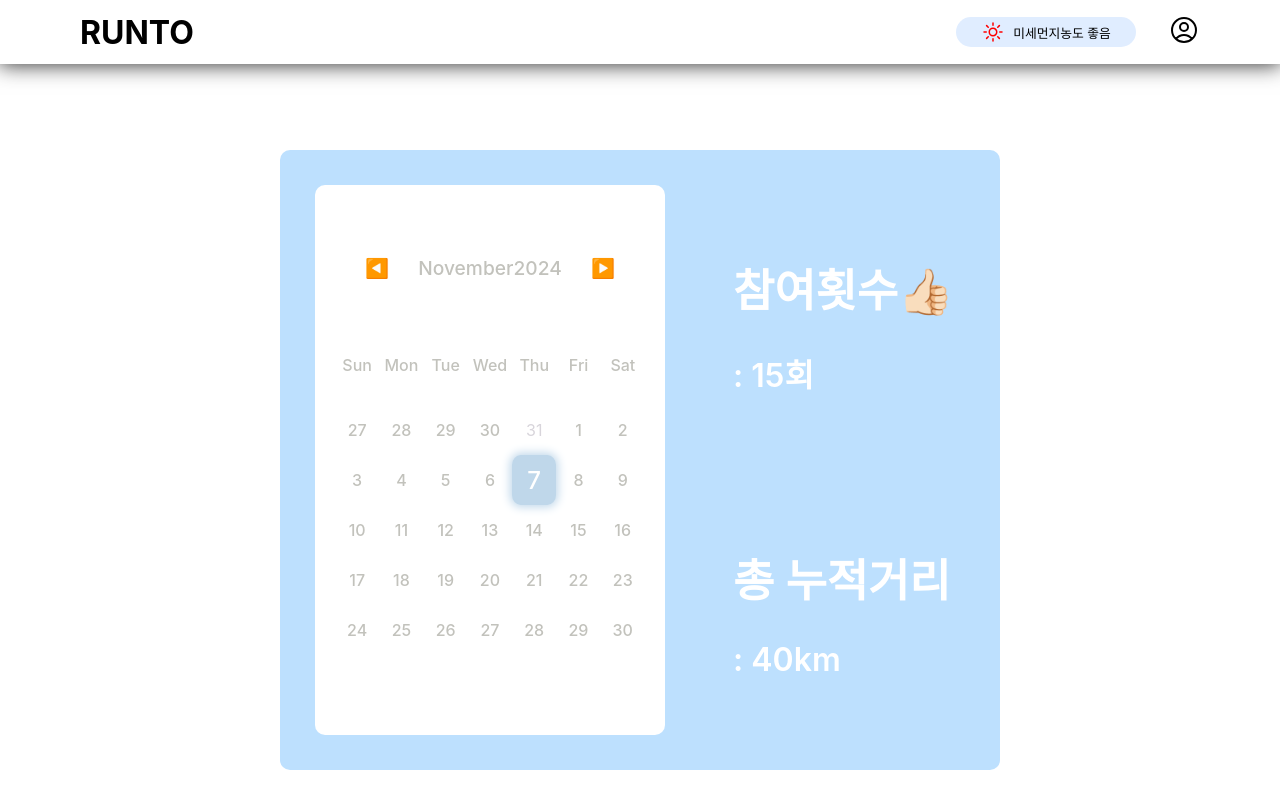
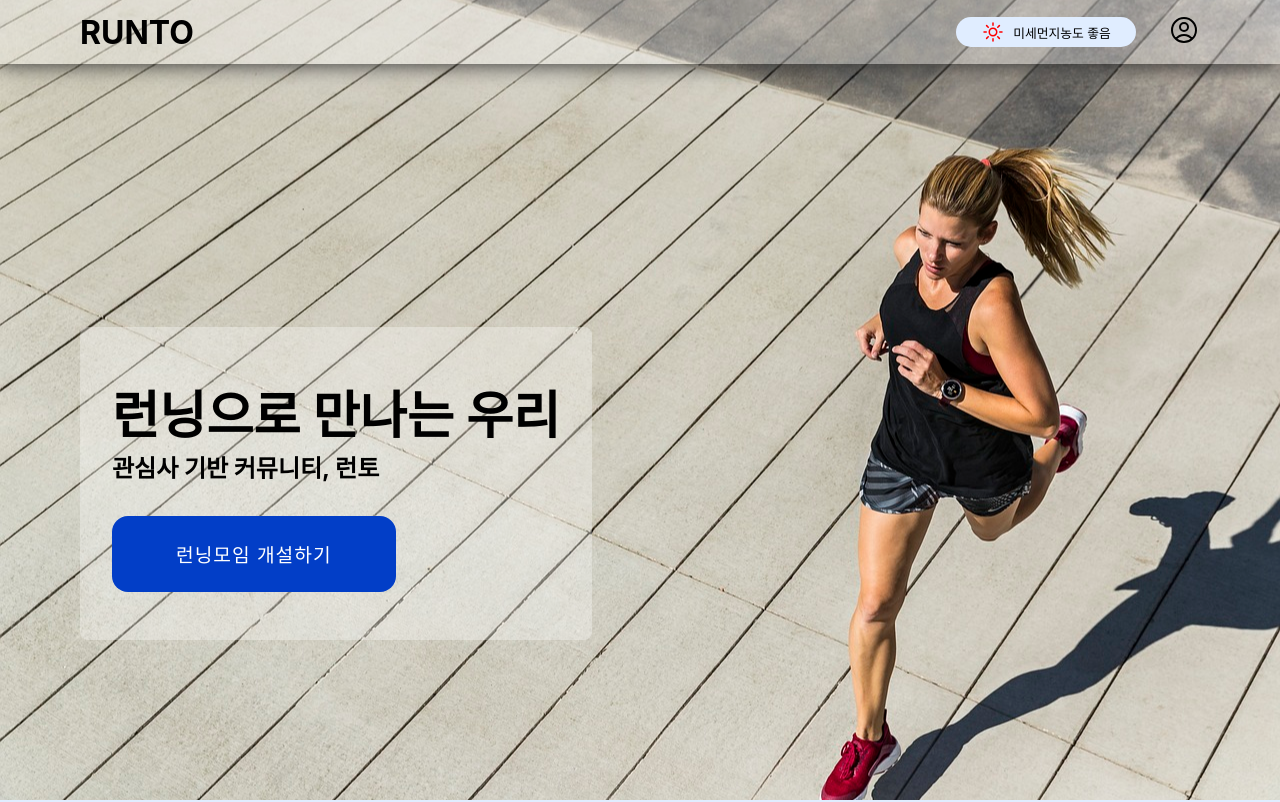
Before and after one commit to hanzanhae/Final_Project, a React (Create React App) app: page / in a window 1280 px wide. Shown: the top 802 px of the page. Built offline with nearby package versions, Linux system fonts and the light colour scheme.

Commit message:
🛠️ route 수정

```diff
--- a/src/shared/Router.js
+++ b/src/shared/Router.js
@@ -12,7 +12,7 @@
     <BrowserRouter>
       <MainHeader />
       <Routes>
-        <Route path="/" element={<Calendar/>} />
+        <Route path="/" element={<Home/>} />
         <Route path="/user" element={<User />} />
         <Route path="/addMeet" element={<AddMeeting />} />
         <Route path="/detail" element={<DetailMeeting />} />
```
